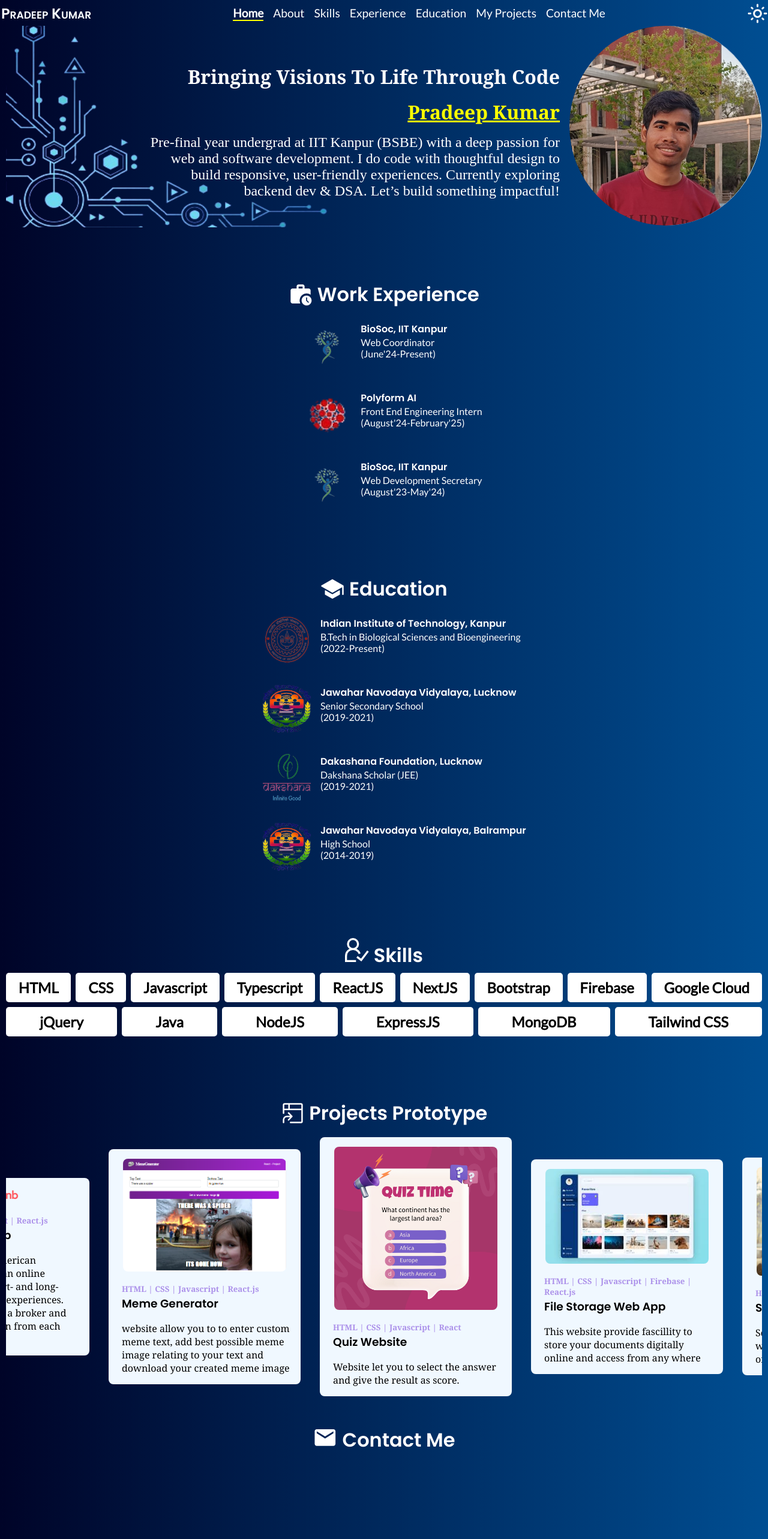
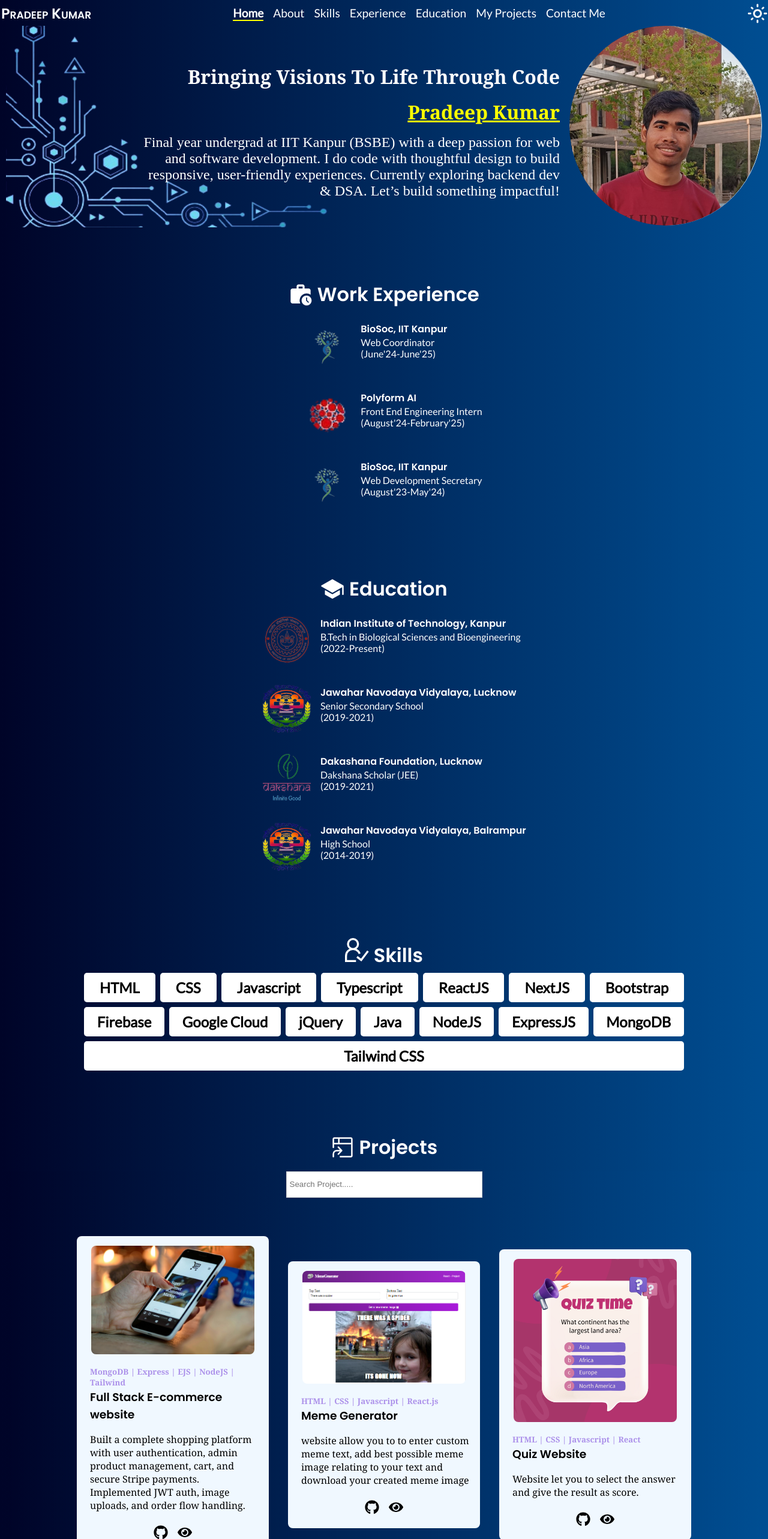
Before and after one commit to pradeepkumar-es/my-portfolio, a React (Vite) app: page / in a window 1280 px wide. Shown: the top 2566 px of the page at 60% size. Built offline with nearby package versions, Linux system fonts and the light colour scheme.

Commit message:
projects and basic updates

```diff
--- a/src/components/Contact.jsx
+++ b/src/components/Contact.jsx
@@ -64,9 +64,9 @@ function Contact() {
     <div className='contact'>
       <div className="contactinfo">
         <h1>Let's Get In Touch</h1>
-        <p> I am open to have any suggestion or just to have a chat </p>
+        {/* <p> I am open to have any suggestion or just to have a chat </p> */}
         <p style={{ fontSize: "x-large" }}>Address:</p>
-        <p><FaLocationDot />&nbsp; Hall 5, IIT Kanpur <br />
+        <p><FaLocationDot />&nbsp; Hall 9, IIT Kanpur, Kanpur <br />
           &nbsp; &nbsp;Uttar Pradesh, India</p>
 
         <p><a style={{ textDecoration: "none" }} href="mailto:pradeepkumariitk22@gmail.com?subject=Contact For&body=Hi Pradeep,"><MdEmail />&nbsp;pradeepkumariitk22@gmail.com</a></p>
--- a/src/components/Home.jsx
+++ b/src/components/Home.jsx
@@ -56,7 +56,7 @@ export default function Home() {
                         <img id="pradeep-profile" src={pradeepProfile} alt="Profile of Pradeep" />
                         <h3 className="name">Pradeep Kumar<div className="shdash"></div></h3>
                         {/* <h1 id="aboutme">Elevating Brands Through Innovative Web Solutions</h1> */}
-                        <p >Pre-final year undergrad at IIT Kanpur (BSBE) with a deep passion for web and software development. I do code with thoughtful design to build responsive, user-friendly experiences. Currently exploring backend dev & DSA. Let’s build something impactful!</p>
+                        <p >Final year undergrad at IIT Kanpur (BSBE) with a deep passion for web and software development. I do code with thoughtful design to build responsive, user-friendly experiences. Currently exploring backend dev & DSA. Let’s build something impactful!</p>
                         {/* <div className="message-me"> */}
 
                         {/* <a href="mailto:pradeepkumariitk22@gmail.com?subject=Contact For &body=Hi Pradeep,%20I"><p>Contact Me</p></a> */}
@@ -146,10 +146,10 @@ export default function Home() {
                     </div>
                 </div>
                 <div id="myproject" className="myproject">
-                    <h1 className="sectionTitle"><GoProjectSymlink style={{ width: "2.5rem", height: "2.5rem" }} />&nbsp;Projects Prototype</h1>
-                    <div id="projects" className="myprojects">
-
-                        {
+                    <h1 className="sectionTitle"><GoProjectSymlink style={{ width: "2.5rem", height: "2.5rem" }} />&nbsp;Projects</h1>
+                    {/* <div id="projects" className="myprojects"> */}
+                        <Projects/>
+                        {/* {
                             // projectToShow.map((data) => {
                             projects.map((data,index) => {
                                 return (
@@ -182,8 +182,8 @@ export default function Home() {
                                     </>
                                 )
                             })
-                        }
-                    </div>
+                        } */}
+                    {/* </div> */}
                     {/* <button className="load-project" >
                         <Link to='/projects'>Load More Projects</Link> </button> */}
                 </div>
--- a/src/components/ProjectCard.jsx
+++ b/src/components/ProjectCard.jsx
@@ -1,8 +1,10 @@
 import React from "react";
+import { FaGithub } from "react-icons/fa";
+import { FaEye } from "react-icons/fa";
 import '../css/projectcard.css'
 export default function ProjectCard (props) {
     return (
-        <a className="ProjectCard" href={props.prlink} target="_blank" >
+        <div className="ProjectCard" >
              <img className="image" src={props.primage} alt={props.prname} />
             {/* <div className="project">
                 <iframe src={props.prlink} frameborder="0"></iframe>
@@ -10,7 +12,11 @@ export default function ProjectCard (props) {
             <h5 className="tech pce">{props.prtech}</h5>
             <h3 className="projectname pce" >{props.prname}</h3>
             <p className="details pce" >{props.prdetail}</p>
+            <div className="icons">
+                <a title="Github Link" href={props.prgitlink} target="_blank"><FaGithub/></a>
+                <a title="Live Link" href={props.prlink} target="_blank"><FaEye/></a>
+            </div>
             {/* <a className="button" href={props.prlink} target="_blank">View in Full Screen</a> */}
-        </a>
+        </div>
     )
 }
--- a/src/components/Projects.jsx
+++ b/src/components/Projects.jsx
@@ -10,8 +10,8 @@ function Projects() {
   }
   return (
     <div className="projectpage">
-      <h1>My Projects (Prototype Version)</h1>
-      <p>*UI/UX and Features of all mini projects of this section will be added & updated time to time.</p>
+      {/* <h1>My Projects (Prototype Version)</h1> */}
+      {/* <p>*UI/UX and Features of all mini projects of this section will be added & updated time to time.</p> */}
       <input
         type="text"
         placeholder='Search Project.....'
@@ -39,6 +39,7 @@ function Projects() {
                   prname={data.name}
                   prlink={data.link}
                   prdetail={data.detail}
+                  prgitlink={data.gitLink}
                 />
               </>
             )
--- a/src/components/data.jsx
+++ b/src/components/data.jsx
@@ -1,60 +1,59 @@
-import gdsc from '../images/gdsc-certificate.jpg'
-import genai from '../images/GenAI-Certificate.jpg'
-import um from '../images/um-certificate.jpg'
-import polyformlogo from "../images/polyform-logo.png"
-import jnvlogo from '../images/jnv-logo.png'
-import iitklogo from '../images/iitk-logo.png'
-import dakshanalogo from '../images/dakshana-logo.png'
-import umlogo from '../images/um-logo.png'
-import docvaultImg from '../images/doc-storage.jpeg'
-import biosociitklogo from '../images/biosociitk-logo.png'
-import toDo from '../images/to-do.jpg'
-import blackJack from '../images/black-jack.jpg'
-import familyCart from '../images/family-cart.jpg'
-import passengerCounter from '../images/passenger-counter.jpg'
-import leadTracker from  '../images/lead-tracker.jpg'
-import airbnbLogo from '../images/airbnb-logo.png'
-import memeCover from '../images/meme-cover.png'
-import quizCover from '../images/quiz.png'
-import soulSyncer from '../images/soul-syncer.jpg'
-import gameRegistration from '../images/game-registration.jpeg'
-import appointment from '../images/appointment.jpeg'
-import imageSlider from '../images/image-slider.jpeg'
-export const certificates =[
+import gdsc from "../images/gdsc-certificate.jpg";
+import genai from "../images/GenAI-Certificate.jpg";
+import um from "../images/um-certificate.jpg";
+import polyformlogo from "../images/polyform-logo.png";
+import jnvlogo from "../images/jnv-logo.png";
+import iitklogo from "../images/iitk-logo.png";
+import dakshanalogo from "../images/dakshana-logo.png";
+import umlogo from "../images/um-logo.png";
+import docvaultImg from "../images/doc-storage.jpeg";
+import biosociitklogo from "../images/biosociitk-logo.png";
+import toDo from "../images/to-do.jpg";
+import blackJack from "../images/black-jack.jpg";
+import familyCart from "../images/family-cart.jpg";
+import passengerCounter from "../images/passenger-counter.jpg";
+import leadTracker from "../images/lead-tracker.jpg";
+import airbnbLogo from "../images/airbnb-logo.png";
+import memeCover from "../images/meme-cover.png";
+import quizCover from "../images/quiz.png";
+import soulSyncer from "../images/soul-syncer.jpg";
+import gameRegistration from "../images/game-registration.jpeg";
+import appointment from "../images/appointment.jpeg";
+import imageSlider from "../images/image-slider.jpeg";
+import bagbuddyCover from "../images/online-shopping.jpg";
+export const certificates = [
   {
-        cimg:gdsc,
-        name:"Google Cloud Certificate"
+    cimg: gdsc,
+    name: "Google Cloud Certificate",
   },
   {
-        cimg:genai,
-        name:"Genrative AI Hackathon 1 Certificate"
+    cimg: genai,
+    name: "Genrative AI Hackathon 1 Certificate",
   },
   {
-        cimg:um,
-        name:"Web Development Internship Certificate"
-    }
-]
-export const experience=[
+    cimg: um,
+    name: "Web Development Internship Certificate",
+  },
+];
+export const experience = [
   {
-        logo:biosociitklogo,
-        name:"BioSoc, IIT Kanpur",
-        detail:"Web Coordinator",
-        period:"(June'24-Present)"
-
+    logo: biosociitklogo,
+    name: "BioSoc, IIT Kanpur",
+    detail: "Web Coordinator",
+    period: "(June'24-June'25)",
   },
   {
-        logo:polyformlogo,
-        name:"Polyform AI",
-        detail:"Front End Engineering Intern",
-        period:"(August'24-February'25)"
+    logo: polyformlogo,
+    name: "Polyform AI",
+    detail: "Front End Engineering Intern",
+    period: "(August'24-February'25)",
   },
   {
-        logo:biosociitklogo,
-        name:"BioSoc, IIT Kanpur",
-        detail:"Web Development Secretary",
-        period:"(August'23-May'24)"
-
-    }
+    logo: biosociitklogo,
+    name: "BioSoc, IIT Kanpur",
+    detail: "Web Development Secretary",
+    period: "(August'23-May'24)",
+  },
   //, {
   //     logo:umlogo,
   //     name:"UNIFIED MENTOR PRIVATE LIMITED",
@@ -62,130 +61,145 @@ export const experience=[
   //     period:"(November-December 2023)"
 
   // }
-]
-export const myeducation =[
+];
+export const myeducation = [
   {
-        logo:iitklogo,
-        name:"Indian Institute of Technology, Kanpur",
-        detail:"B.Tech in Biological Sciences and Bioengineering",
-        period:"(2022-Present)"
-
+    logo: iitklogo,
+    name: "Indian Institute of Technology, Kanpur",
+    detail: "B.Tech in Biological Sciences and Bioengineering",
+    period: "(2022-Present)",
   },
   {
-        logo:jnvlogo,
-        name:"Jawahar Navodaya Vidyalaya, Lucknow",
-        detail:"Senior Secondary School",
-        period:"(2019-2021)"
+    logo: jnvlogo,
+    name: "Jawahar Navodaya Vidyalaya, Lucknow",
+    detail: "Senior Secondary School",
+    period: "(2019-2021)",
   },
   {
-        logo:dakshanalogo,
-        name:"Dakashana Foundation, Lucknow",
-        detail:"Dakshana Scholar (JEE)",
-        period:"(2019-2021)"
+    logo: dakshanalogo,
+    name: "Dakashana Foundation, Lucknow",
+    detail: "Dakshana Scholar (JEE)",
+    period: "(2019-2021)",
   },
   {
-        logo:jnvlogo,
-        name:"Jawahar Navodaya Vidyalaya, Balrampur",
-        detail:"High School",
-        period:"(2014-2019)"
-    }
-]
+    logo: jnvlogo,
+    name: "Jawahar Navodaya Vidyalaya, Balrampur",
+    detail: "High School",
+    period: "(2014-2019)",
+  },
+];
 export const projects = [
   {
-        image:memeCover,
-        link:"https://design-meme.netlify.app/",
-        tech:"HTML | CSS | Javascript | React.js",
+    image: bagbuddyCover,
+    gitLink:"https://github.com/pradeepkumar-es/bagbuddy",
+    link: "https://bagbuddy-production.up.railway.app/",
+    tech: "MongoDB | Express | EJS | NodeJS | Tailwind",
+    name: "Full Stack E-commerce website",
+    detail:
+      "Built a complete shopping platform with user authentication, admin product management, cart, and secure Stripe payments. Implemented JWT auth, image uploads, and order flow handling.",
+  },
+  {
+    image: memeCover,
+    gitLink:"https://github.com/pradeepkumar-es/meme-generator",
+    link: "https://design-meme.netlify.app/",
+    tech: "HTML | CSS | Javascript | React.js",
     name: "Meme Generator",
-        detail:"website allow you to to enter custom meme text, add best possible meme image relating to your text and download your created meme image"
+    detail:
+      "website allow you to to enter custom meme text, add best possible meme image relating to your text and download your created meme image",
   },
 
   {
-        image:quizCover,
-        link:"https://myquizworld.netlify.app/",
-        tech:"HTML | CSS | Javascript | React",
-        name:"Quiz Website",
-        detail:"Website let you to select the answer and give the result as score."
-
-    },{
-
-        image:docvaultImg,
-        link:"https://government-doc.netlify.app/",
-        tech:"HTML | CSS | Javascript | Firebase | React.js ",
-        name:"File Storage Web App",
-        detail:"This website provide fascillity to store your documents digitally online and access from any where "
+    image: quizCover,
+    gitLink:"https://github.com/pradeepkumar-es/myquizworld",
+    link: "https://myquizworld.netlify.app/",
+    tech: "HTML | CSS | Javascript | React",
+    name: "Quiz Website",
+    detail:
+      "Website let you to select the answer and give the result as score.",
   },
   {
-        image:soulSyncer,
-        link:"https://soulsyncer.netlify.app/",
+    image: docvaultImg,
+    gitLink:"https://github.com/pradeepkumar-es/doc-upload",
+    link: "https://government-doc.netlify.app/",
+    tech: "HTML | CSS | Javascript | Firebase | React.js ",
+    name: "File Storage Web App",
+    detail:
+      "This website provide fascillity to store your documents digitally online and access from any where ",
+  },
+  {
+    image: soulSyncer,
+    gitLink:"https://github.com/pradeepkumar-es/SoulSyncerSocialMedia",
+    link: "https://soulsyncer.netlify.app/",
     tech: "HTML | CSS | Javascript | Firebase",
     name: "Soul Syncer",
-        detail:"Soul Syncer is like social media website to let share and keep record of feeling of your soul privately."
+    detail:
+      "Soul Syncer is like social media website to let share and keep record of feeling of your soul privately.",
+  },
 
-    },
-    {
-        image:imageSlider,
-        link:"https://imagefy.netlify.app/",
-        tech:"HTML | CSS | Javascript ",
-        name:"Image Slider",
-        detail:"lorem Ipsum"
+  // {
+  //     image:imageSlider,
+  //     link:"https://imagefy.netlify.app/",
+  //     tech:"HTML | CSS | Javascript ",
+  //     name:"Image Slider",
+  //     detail:"lorem Ipsum"
 
-    },
-    {
-        image:appointment,
-        link:"https://appointeduhub.netlify.app/",
-        tech:"HTML | CSS | Javascript | Firebase | React.js ",
-        name:"Appoint Edu Hub",
-        detail:"This Project website is to provide service regarding booking appointment "
-    },
-    {
-        image:toDo,
-        link:"https://mytodowork.netlify.app/",
-        tech:"HTML | CSS | Javascript",
-        name:"To do app",
-        detail:"This web App will allow you to make/edit/delete/mark/save the task list"
-    },
-    {
-        image:gameRegistration,
-        link:"https://game-registration.netlify.app/",
-        tech:"HTML | CSS | Javascript | Firebase | React.js ",
-        name:"Game registration",
-        detail:"lorem Ipsum"
-    },
-    {
-        image: blackJack,
-        link:"https://pradeepkumar-es.github.io/Blackjack-Game/",
-        tech: "HTML | CSS | Javascript",
-        name:"BlackJack Game",
-        detail:"Blackjack is a popular casino card game where players aim to have card totals closer to 21 than the dealer without exceeding 21"
-    },
-    {
-        image:familyCart,
-        link:"https://pradeepkumar-es.github.io/add-to-cart/",
-        tech: "HTML | CSS | Javascript | Firebase",
-        name: "Add To Cart",
-        detail: "Add To cart is web App for adding/modifying/saving list of shopping."
-    },
-    {
-        image:passengerCounter,
-        link:"https://pradeepkumar-es.github.io/passenger-counter/",
-        tech: "HTML | CSS | Javascript",
-        name: "Passenger Counter",
-        detail: "It counts the passenger and save the data on each entry."
-    },
-    {
-        image:leadTracker,
-        link:"https://pradeepkumar-es.github.io/lead-tracker-chrome-extension/",
-        tech: "HTML | CSS | Javascript",
-        name: "Lead Tracker Chrome Extension",
-        detail:"it saves the current tab url of the browser & input url for reference."
+  // },
+  // {
+  //     image:appointment,
+  //     link:"https://appointeduhub.netlify.app/",
+  //     tech:"HTML | CSS | Javascript | Firebase | React.js ",
+  //     name:"Appoint Edu Hub",
+  //     detail:"This Project website is to provide service regarding booking appointment "
+  // },
+  // {
+  //     image:toDo,
+  //     link:"https://mytodowork.netlify.app/",
+  //     tech:"HTML | CSS | Javascript",
+  //     name:"To do app",
+  //     detail:"This web App will allow you to make/edit/delete/mark/save the task list"
+  // },
+  // {
+  //     image:gameRegistration,
+  //     link:"https://game-registration.netlify.app/",
+  //     tech:"HTML | CSS | Javascript | Firebase | React.js ",
+  //     name:"Game registration",
+  //     detail:"lorem Ipsum"
+  // },
+  // {
+  //     image: blackJack,
+  //     link:"https://pradeepkumar-es.github.io/Blackjack-Game/",
+  //     tech: "HTML | CSS | Javascript",
+  //     name:"BlackJack Game",
+  //     detail:"Blackjack is a popular casino card game where players aim to have card totals closer to 21 than the dealer without exceeding 21"
+  // },
+  // {
+  //     image:familyCart,
+  //     link:"https://pradeepkumar-es.github.io/add-to-cart/",
+  //     tech: "HTML | CSS | Javascript | Firebase",
+  //     name: "Add To Cart",
+  //     detail: "Add To cart is web App for adding/modifying/saving list of shopping."
+  // },
+  // {
+  //     image:passengerCounter,
+  //     link:"https://pradeepkumar-es.github.io/passenger-counter/",
+  //     tech: "HTML | CSS | Javascript",
+  //     name: "Passenger Counter",
+  //     detail: "It counts the passenger and save the data on each entry."
+  // },
+  // {
+  //     image:leadTracker,
+  //     link:"https://pradeepkumar-es.github.io/lead-tracker-chrome-extension/",
+  //     tech: "HTML | CSS | Javascript",
+  //     name: "Lead Tracker Chrome Extension",
+  //     detail:"it saves the current tab url of the browser & input url for reference."
 
-    },
-    {
-        image:airbnbLogo,
-        link:"https://airbnb-cloneweb.netlify.app/",
-        tech:"HTML | CSS | Javascript | React.js",
-        name: "AirBnb Clone web",
-        detail:"Airbnb, Inc. is an American company operating an online marketplace for short- and long-term homestays and experiences. The company acts as a broker and charges a commission from each booking."
-        //add note for deploy policy clone web or copyrighted content
-    }
-]
+  // },
+  // {
+  //     image:airbnbLogo,
+  //     link:"https://airbnb-cloneweb.netlify.app/",
+  //     tech:"HTML | CSS | Javascript | React.js",
+  //     name: "AirBnb Clone web",
+  //     detail:"Airbnb, Inc. is an American company operating an online marketplace for short- and long-term homestays and experiences. The company acts as a broker and charges a commission from each booking."
+  //     //add note for deploy policy clone web or copyrighted content
+  // }
+];
--- a/src/css/home.css
+++ b/src/css/home.css
@@ -179,7 +179,7 @@ h1, h2, h3, h4 {
     background-color: transparent;
 }
 .home .skills{
-    margin:40px auto;
+    margin:40px 130px;
     text-align: center;
     background: transparent;
 }
--- a/src/css/projectcard.css
+++ b/src/css/projectcard.css
@@ -51,6 +51,19 @@ text-align: center;
 height: 26rem;
 width: 36rem;
 }
+.ProjectCard .icons{
+    display: flex;
+    justify-content: center;
+    gap: 1rem;
+    font-size:x-large;
+    padding-top: 20px;
+}
+.ProjectCard .icons a{
+    color: black;
+}
+.ProjectCard .icons a:hover{
+    color:blueviolet;
+}
 @media only screen and (max-width:768px){
     .ProjectCard .project iframe{
         height: 18rem;
--- a/src/css/projectpage.css
+++ b/src/css/projectpage.css
@@ -28,7 +28,7 @@
     padding: 5px 5px;
     width: 25%;
     height: 2rem;
-    margin-top: 3rem;
+    /* margin-top: 3rem; */
 }
 .projectlist{
     /* background: linear-gradient(to right, #000428, #004e92); W3C, IE 10+/ Edge, Firefox 16+, Chrome 26+, Opera 12+, Safari 7+ */
```
Also changed, not shown: src/images/online-shopping.jpg (added). Lines whose indentation alone changed are shown as unchanged.
